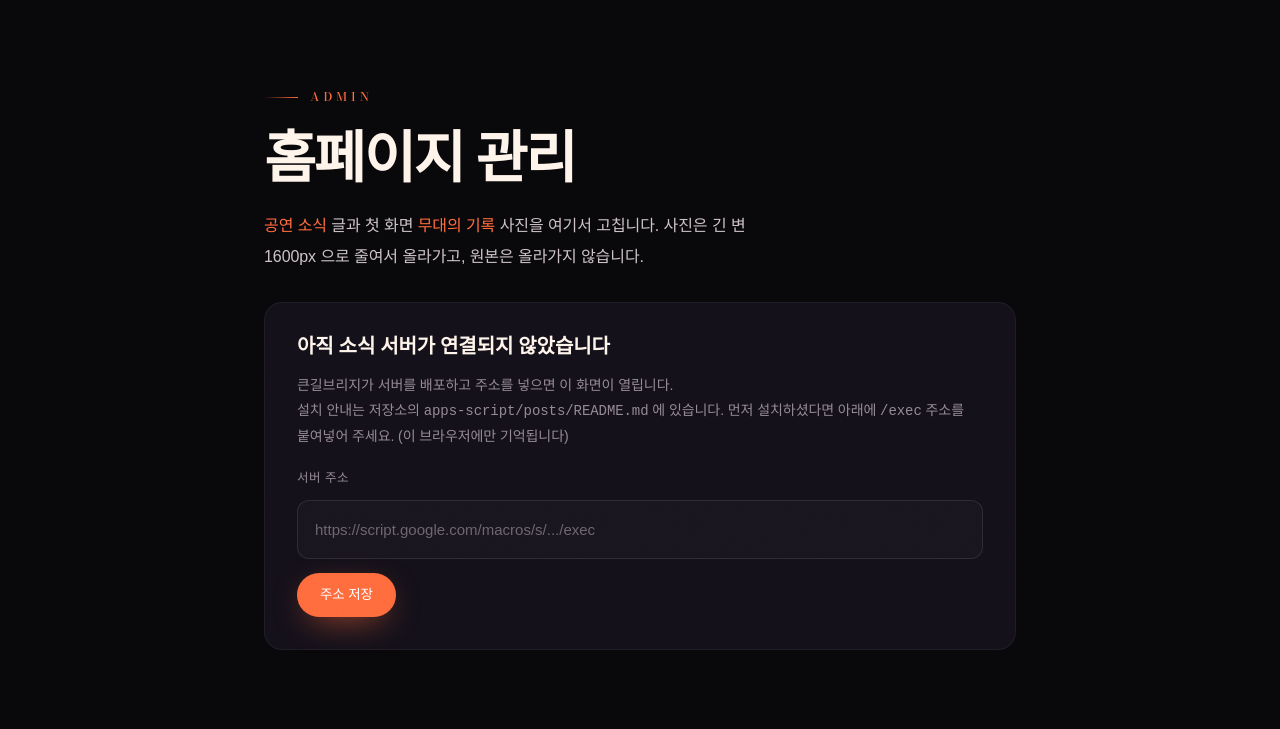
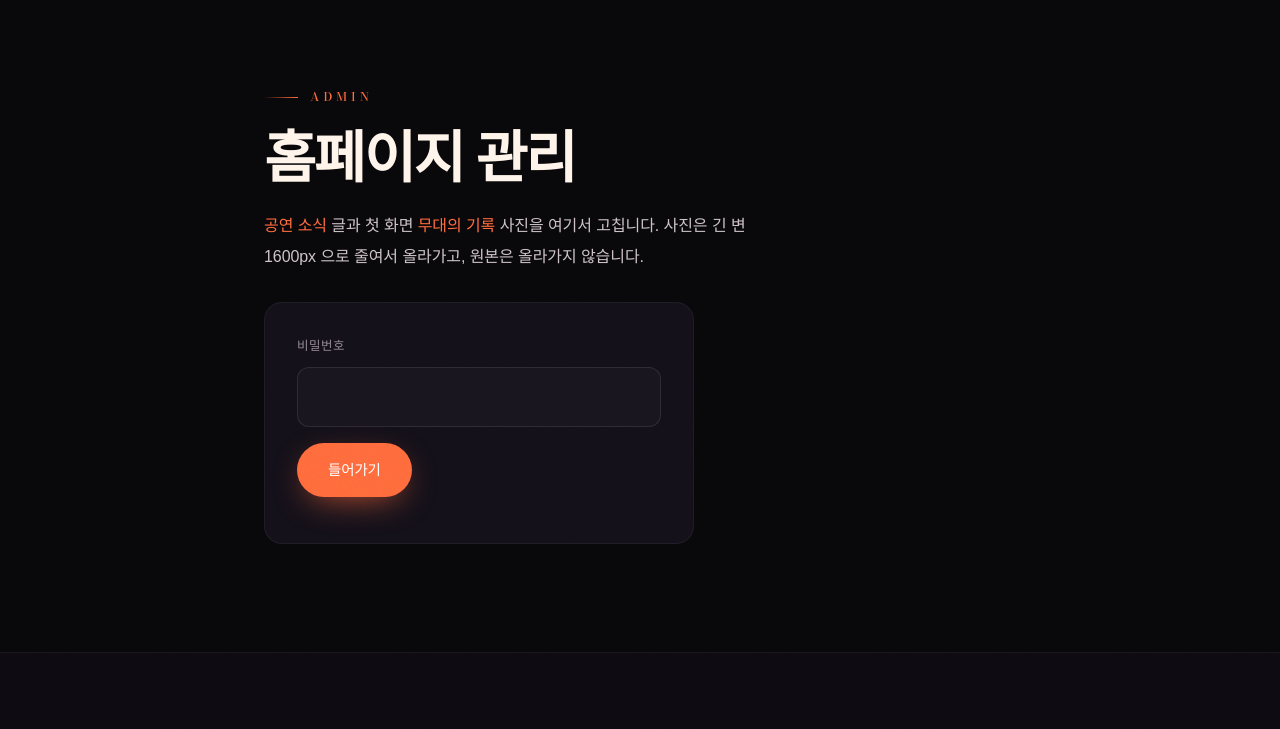
Before and after one commit to brizymedia/immagic, a plain HTML site: page news-admin.html in a window 1280 px wide. Shown: the part 71-800 px from the top of the page. Drawn offline with nearby package versions, Linux system fonts and the light colour scheme; a web font is replaced by a local one.

Commit message:
관리자 화면에 소식·갤러리 서버 주소를 넣는다
어대리가 gilauto325 계정에 앱스 스크립트를 배포했다(2026-11-17).
이제 대표님은 관리자 화면에서 비밀번호만 넣으면 바로 쓰실 수 있다.

서버를 직접 두드려 11항목 확인했다 — 상태, 틀린 비밀번호 막힘,
갤러리 12칸 읽힘, 글 저장·삭제. 시험 글은 넣었다가 바로 지웠다.

Co-Authored-By: Claude Opus 5 <noreply@anthropic.com>

```diff
--- a/news-admin.html
+++ b/news-admin.html
@@ -160,7 +160,7 @@
 
   /* 배포 뒤 큰길브리지가 이 한 줄에 /exec 주소를 넣는다.
      비워 두면 화면에서 직접 넣을 수 있다(그 브라우저에만 기억). */
-  var 서버기본 = '';
+  var 서버기본 = 'https://script.google.com/macros/s/AKfycbxzA5w_RNbUXgf5CINGNfC1E13yMTcaBcC7Q-oC23PLtMkkI-tG-hBAXr67tgPvy4-ZwA/exec';
 
   var 서버열쇠 = 'immagic.posts.server';
   var 비번열쇠 = 'immagic.posts.pw';
```
